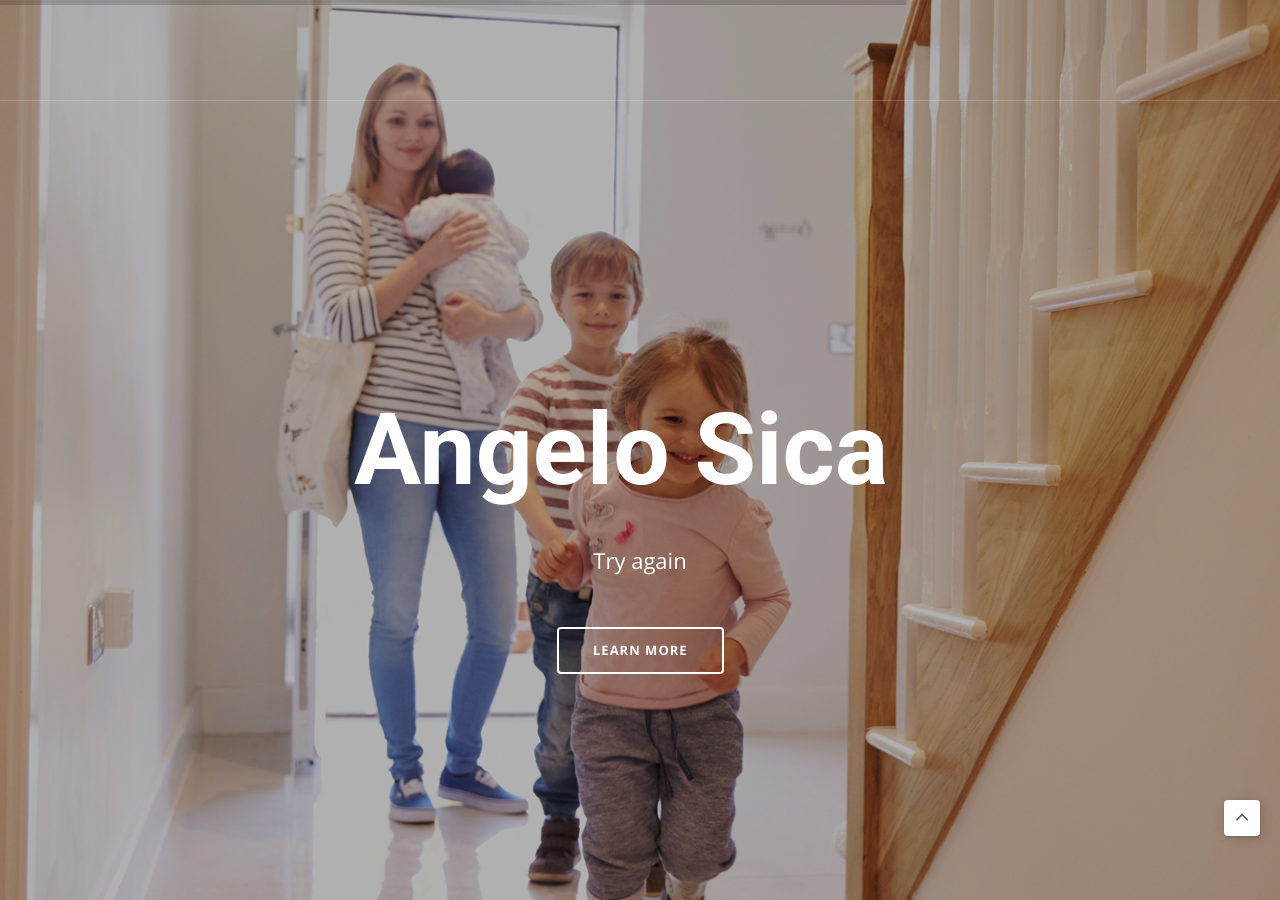
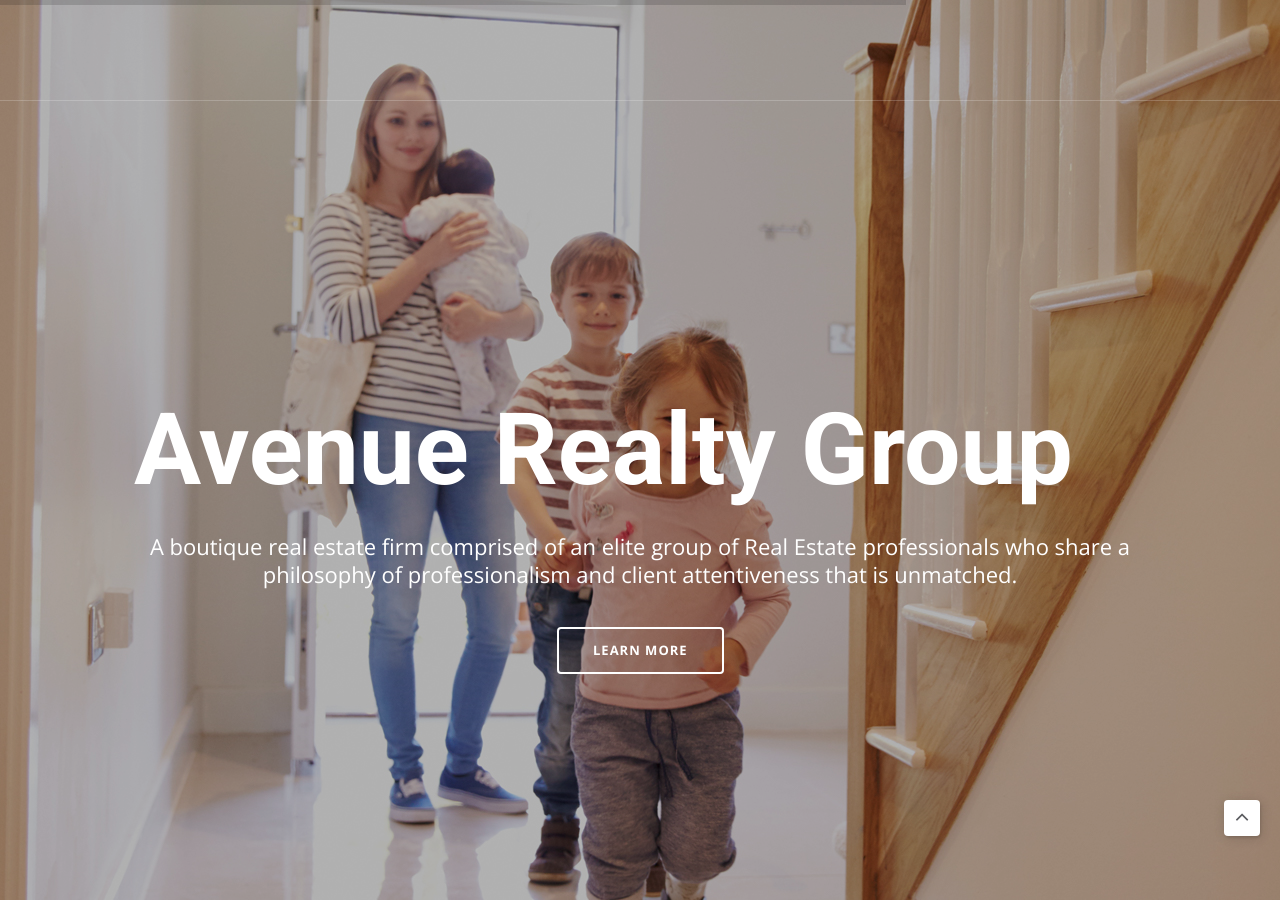
Before and after one commit to angelosica/Avenue, a plain HTML site: page index.html in a window 1280 px wide. Shown: the top 900 px of the page. Drawn offline with nearby package versions, Linux system fonts and the light colour scheme.

Commit message:
Third commit

```diff
--- a/index.html
+++ b/index.html
@@ -245,7 +245,7 @@
                   data-transform_out="opacity:0;s:1000;e:Power3.easeInOut;"
                   data-start="1200"
                   data-elementdelay="0.01"
-                  style="text-align: center;z-index:5;">Angelo Sica
+                  style="text-align: center;z-index:5;">Avenue Realty Group
                 </div>
 
                 <!-- LAYER NR. 3 -->
@@ -261,7 +261,7 @@
                   data-transform_out="opacity:0;s:1000;e:Power3.easeInOut;"
                   data-start="1300"
                   data-elementdelay="0.01"
-                  style="text-align: center;z-index:5;">Try again
+                  style="text-align: center;z-index:5;">A boutique real estate firm comprised of an elite group of Real Estate professionals who share a philosophy of professionalism and client attentiveness that is unmatched.
                 </div>
 
                 <!-- LAYER NR. 4 -->
```
